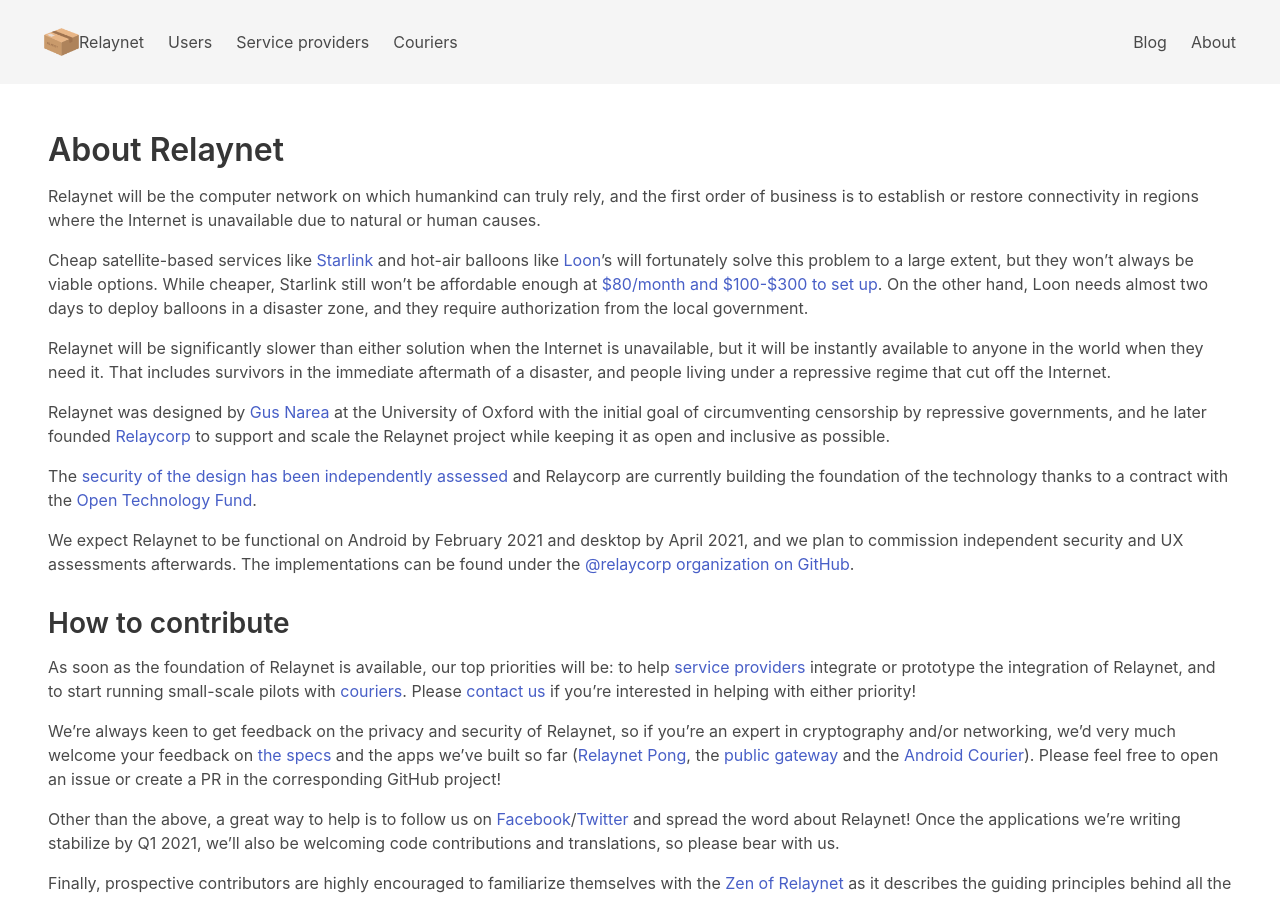
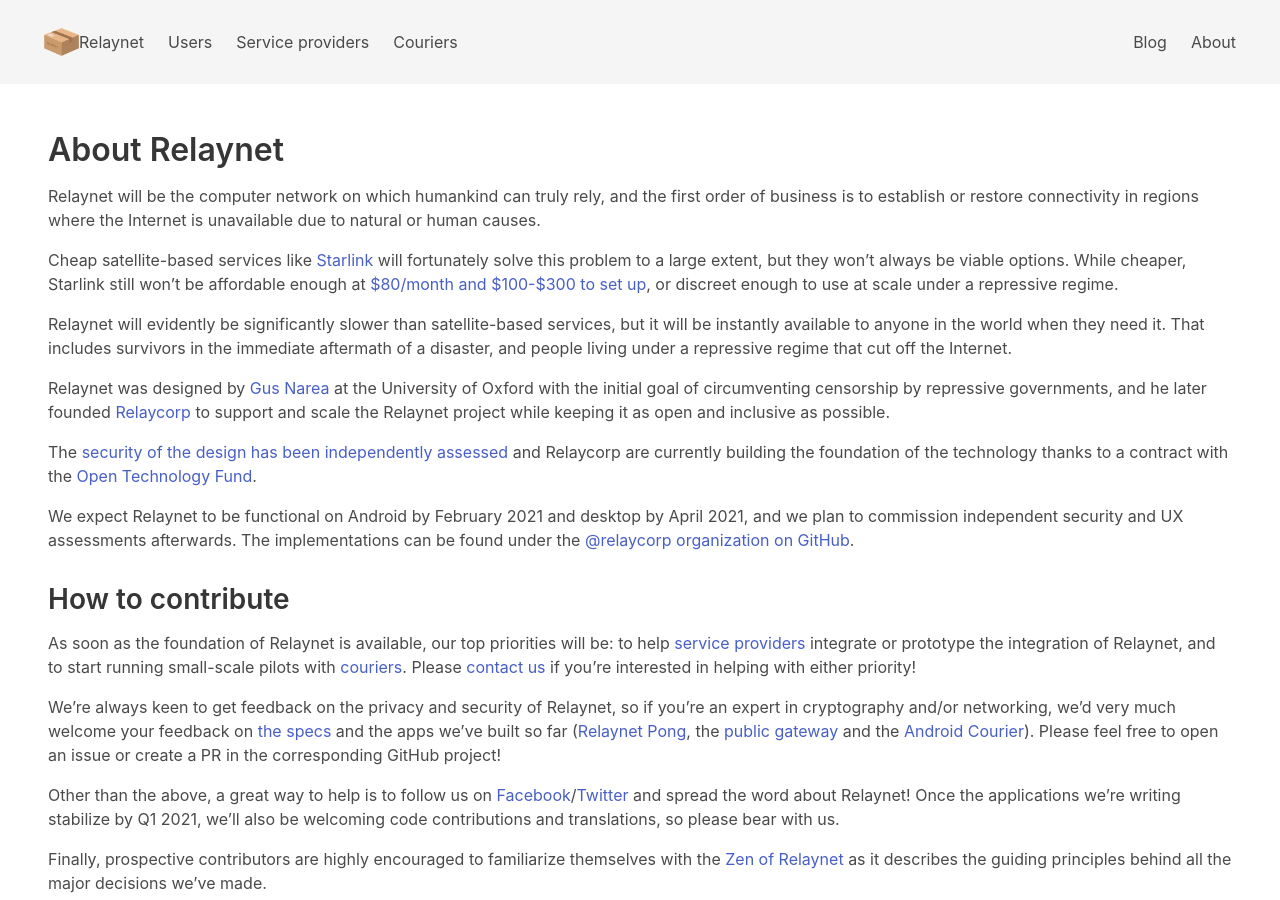
Before and after one commit to AwalaApp/network-website, a Jekyll site: the page built from about.md, in a window 1280 px wide and 900 px high. Built offline with Jekyll 4.4.1, drawn with Linux system fonts in a browser that asks for light colours; nearby versions of some CDN libraries.

Commit message:
remove references to loon

```diff
--- a/about.md
+++ b/about.md
@@ -8,9 +8,9 @@
 
 Relaynet will be the computer network on which humankind can truly rely, and the first order of business is to establish or restore connectivity in regions where the Internet is unavailable due to natural or human causes.
 
-Cheap satellite-based services like [Starlink](https://en.wikipedia.org/wiki/Starlink) and hot-air balloons like [Loon](https://en.wikipedia.org/wiki/Loon_LLC)'s will fortunately solve this problem to a large extent, but they won't always be viable options. While cheaper, Starlink still won't be affordable enough at [$80/month and $100-$300 to set up](https://www.inverse.com/innovation/spacex-starlink-price-launch-date-how-to-see-elon-musks-constellation). On the other hand, Loon needs almost two days to deploy balloons in a disaster zone, and they require authorization from the local government.
+Cheap satellite-based services like [Starlink](https://en.wikipedia.org/wiki/Starlink) will fortunately solve this problem to a large extent, but they won't always be viable options. While cheaper, Starlink still won't be affordable enough at [$80/month and $100-$300 to set up](https://www.inverse.com/innovation/spacex-starlink-price-launch-date-how-to-see-elon-musks-constellation), or discreet enough to use at scale under a repressive regime.
 
-Relaynet will be significantly slower than either solution when the Internet is unavailable, but it will be instantly available to anyone in the world when they need it. That includes survivors in the immediate aftermath of a disaster, and people living under a repressive regime that cut off the Internet.
+Relaynet will evidently be significantly slower than satellite-based services, but it will be instantly available to anyone in the world when they need it. That includes survivors in the immediate aftermath of a disaster, and people living under a repressive regime that cut off the Internet.
 
 Relaynet was designed by [Gus Narea](https://gustavo.engineer/) at the University of Oxford with the initial goal of circumventing censorship by repressive governments, and he later founded [Relaycorp](https://relaycorp.tech/) to support and scale the Relaynet project while keeping it as open and inclusive as possible.
 
```
